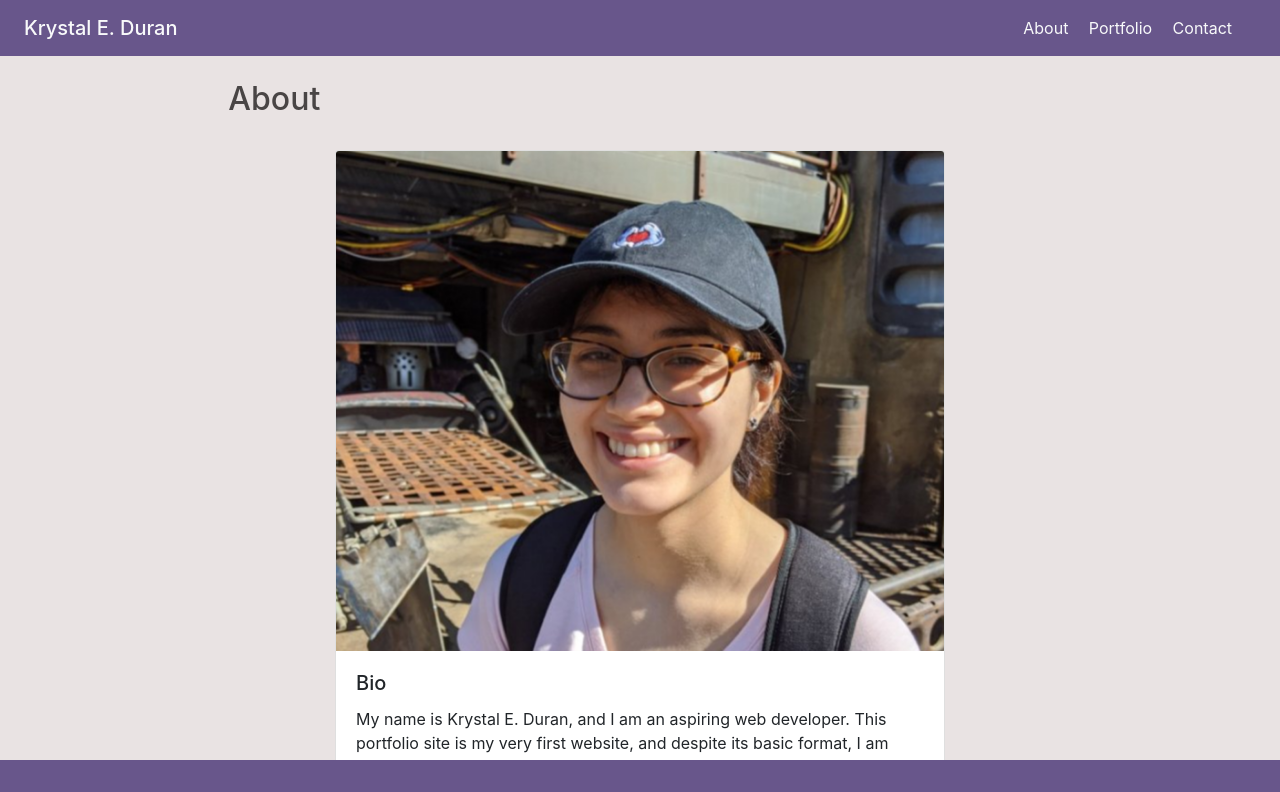
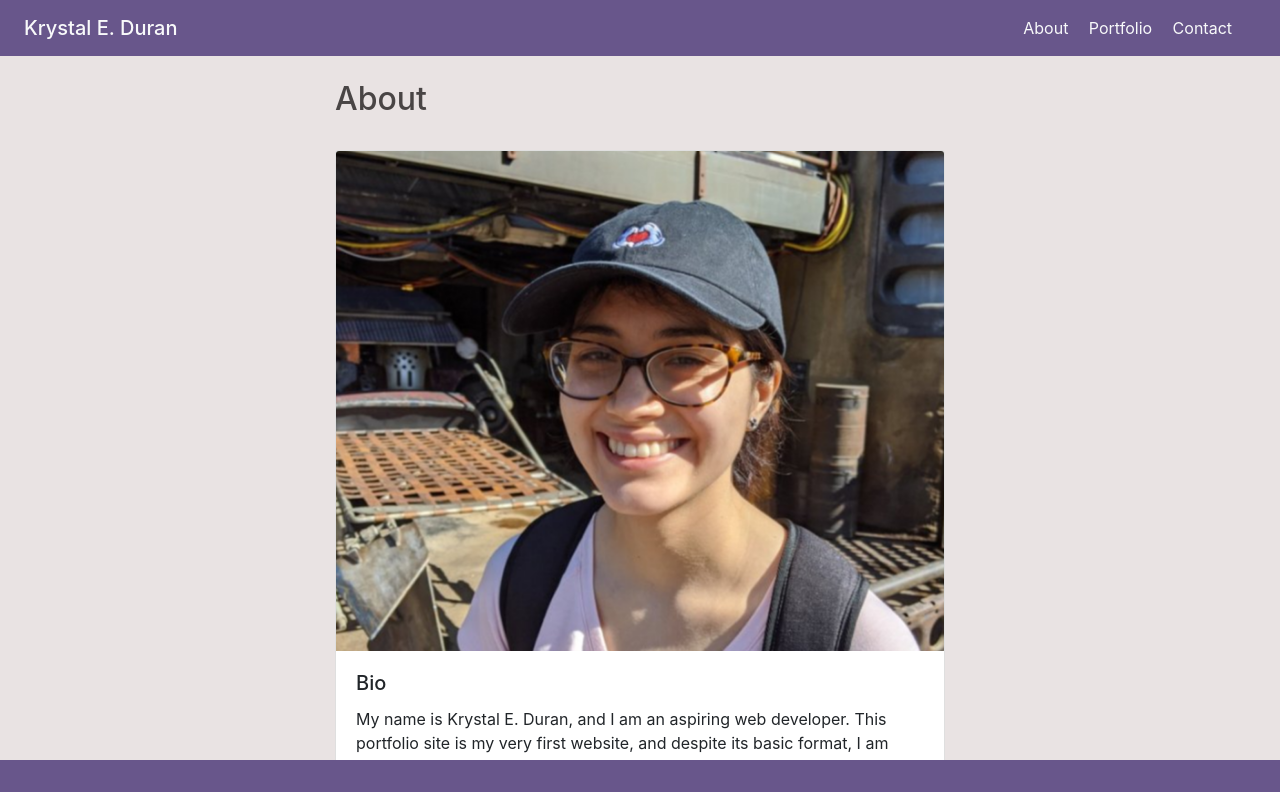
Before and after one commit to KEDuran/KEDuran.github.io, a plain HTML site: page index.html in a window 1280 px wide. Shown: the top 792 px of the page. Drawn offline with nearby package versions, Linux system fonts and the light colour scheme.

Commit message:
updated column grid in index.html to match about me card placement

```diff
--- a/index.html
+++ b/index.html
@@ -32,11 +32,11 @@
 			<div class="col-md-12">
 				<!-- header2 row -->
 				<div class="row mb-4">
-					<div class="col-md-2"></div>
-					<div class="col-md-8">
+					<div class="col-md-3"></div>
+					<div class="col-md-6">
 						<h2 class="page-header pt-4">About</h2>
 					</div>
-					<div class="col-md-2"></div>
+					<div class="col-md-3"></div>
 				</div>
 				<!-- card row 1 -->
 				<div class="row">
```
